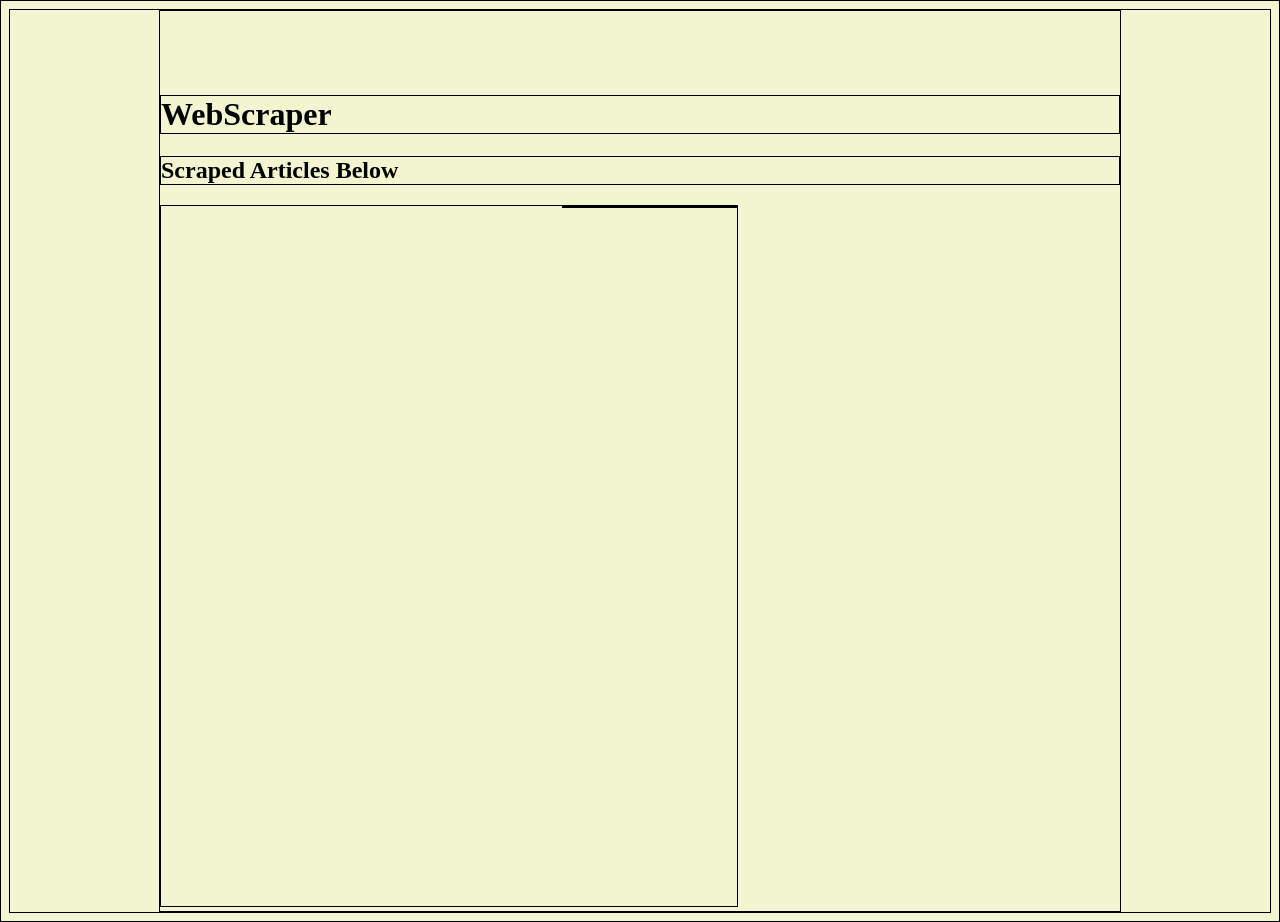
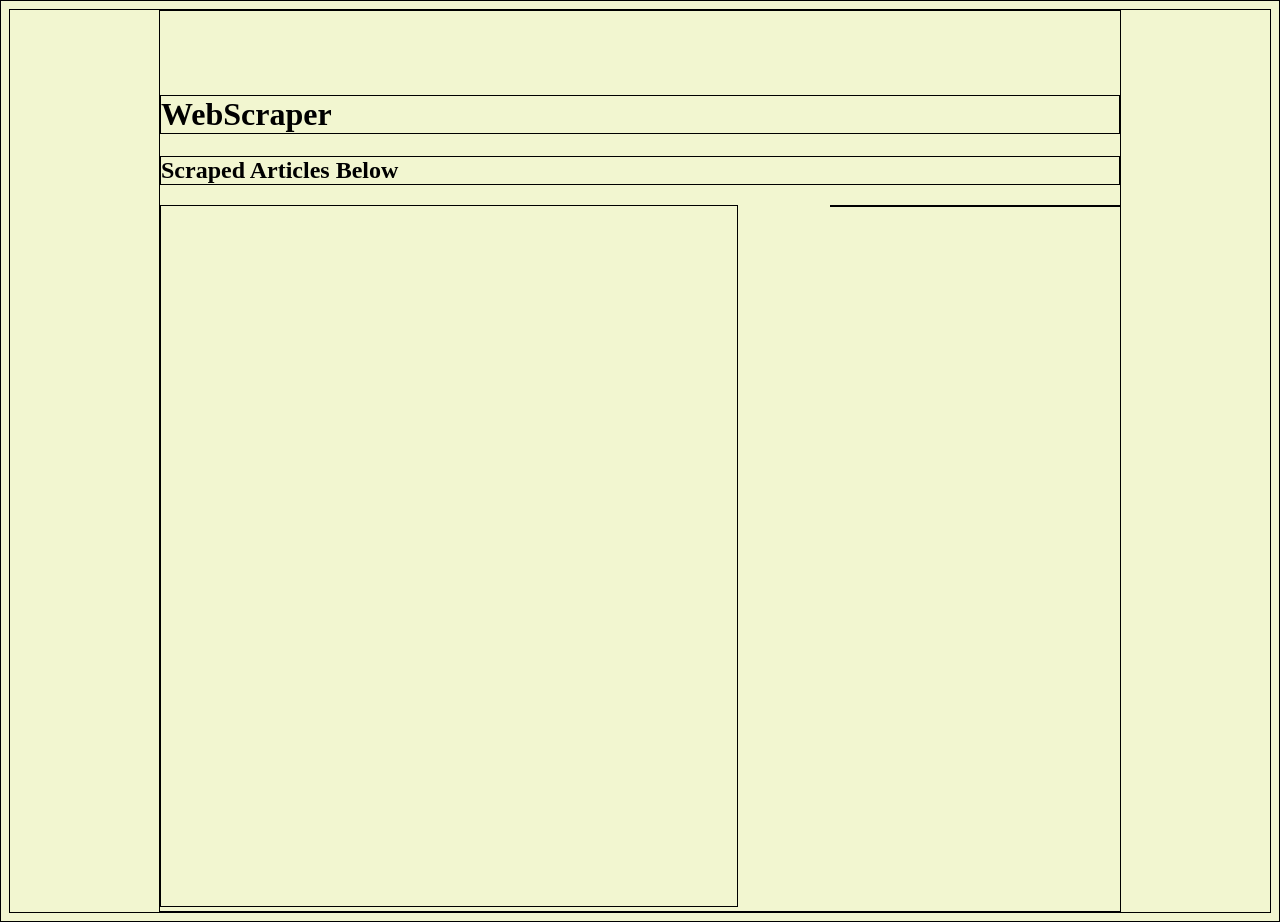
Before and after one commit to manneocampo/webscraper, a website: page public/index.html in a window 1280 px wide. Drawn offline with nearby package versions, Linux system fonts and the light colour scheme; no server answers.

Commit message:
fixed index file to make note appear to side of articles

```diff
--- a/public/index.html
+++ b/public/index.html
@@ -40,7 +40,7 @@
     <div id="wrapper">
       <h1>WebScraper</h1>
       <h2>Scraped Articles Below</h2>
-      <div id="articles"</div>
+      <div id="articles"></div>
       <div id="notes"></div>
     </div>
     <script src="https://cdnjs.cloudflare.com/ajax/libs/jquery/3.2.1/jquery.min.js"></script>
```
